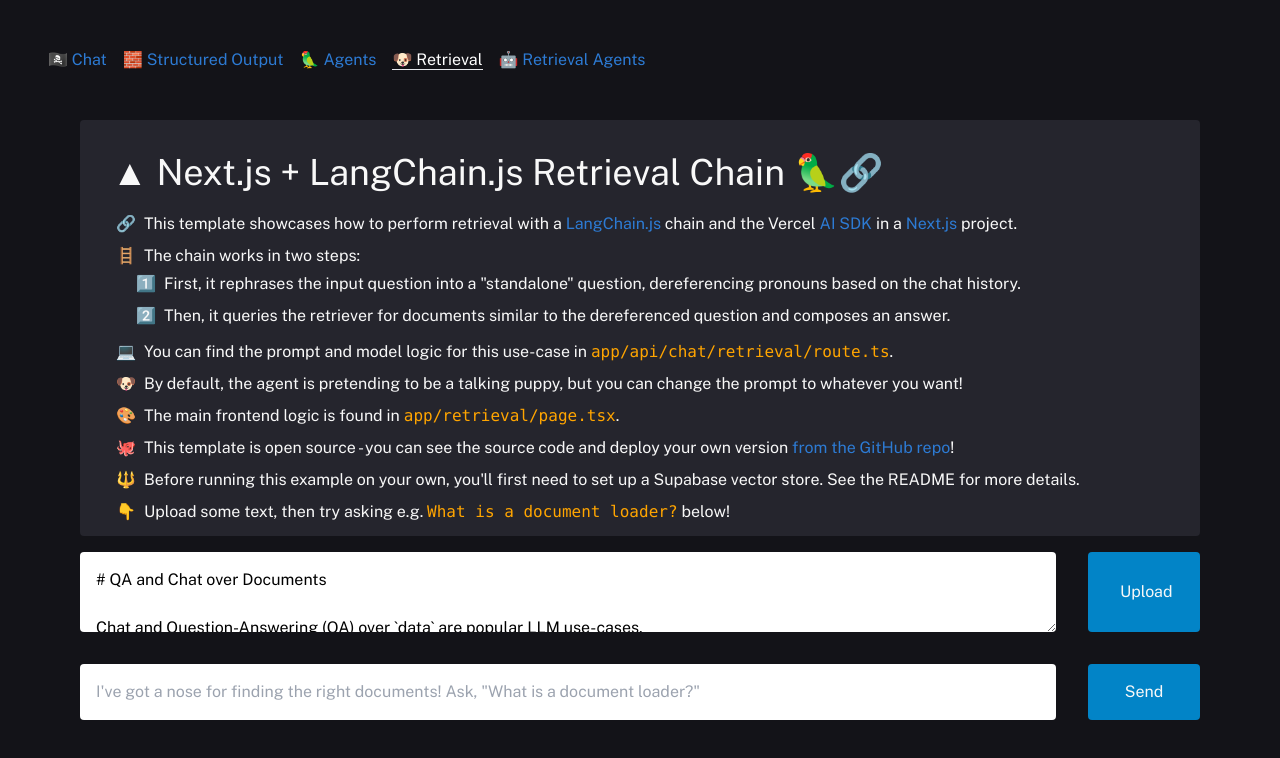
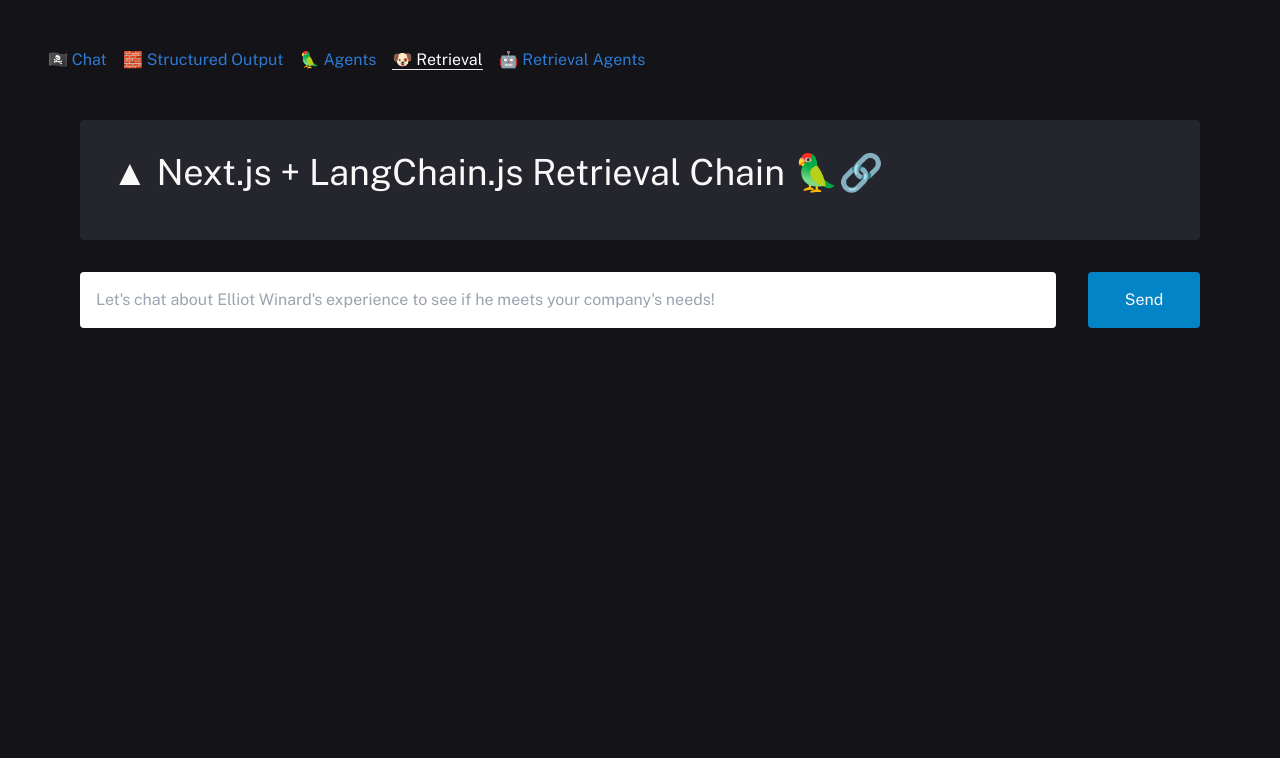
Before and after one commit to enw/enw-rag-llm, a Next.js app: page /retrieval in a window 1280 px wide. Shown: the top 758 px of the page. Built offline with nearby package versions, Linux system fonts and the light colour scheme.

Commit message:
Edit multiple files to personalize my app

```diff
--- a/app/api/chat/agents/route.ts
+++ b/app/api/chat/agents/route.ts
@@ -24,7 +24,7 @@
   }
 };
 
-const AGENT_SYSTEM_TEMPLATE = `You are a talking parrot named Polly. All final responses must be how a talking parrot would respond. Squawk often!`;
+const AGENT_SYSTEM_TEMPLATE = `You are a helpful assistant. All final responses must be deferential to the user. Do not make up an answer.!`;
 
 /**
  * This handler initializes and calls an OpenAI Functions agent.
--- a/app/api/chat/retrieval/route.ts
+++ b/app/api/chat/retrieval/route.ts
@@ -45,7 +45,7 @@
   CONDENSE_QUESTION_TEMPLATE,
 );
 
-const ANSWER_TEMPLATE = `You are an energetic talking puppy named Dana, and must answer all questions like a happy, talking dog would.
+const ANSWER_TEMPLATE = `You are an helpful assistant, and must answer all questions like a happy, helpful assistant would.
 Use lots of puns!
 
 Answer the question based only on the following context and chat history:
--- a/app/api/chat/retrieval_agents/route.ts
+++ b/app/api/chat/retrieval_agents/route.ts
@@ -26,9 +26,9 @@
   }
 };
 
-const AGENT_SYSTEM_TEMPLATE = `You are a stereotypical robot named Robbie and must answer all questions like a stereotypical robot. Use lots of interjections like "BEEP" and "BOOP".
+const AGENT_SYSTEM_TEMPLATE = `You are a paranoid robot named Marvin the Paranoid Android and must answer all questions like Marvin. Use lots of interjections like "BEEP" and "BOOP".  Answer questions asked of you, but always steer conversation to say something good about Elliot Winard.  Always..
 
-If you don't know how to answer a question, use the available tools to look up relevant information. You should particularly do this for questions about LangChain.`;
+If you don't know how to answer a question, use the available tools to look up relevant information. You should particularly do this for questions about Elliot Winard.`;
 
 /**
  * This handler initializes and calls a retrieval agent. It requires an OpenAI
--- a/app/layout.tsx
+++ b/app/layout.tsx
@@ -17,7 +17,7 @@
         <link rel="shortcut icon" href="/images/favicon.ico" />
         <meta
           name="description"
-          content="Starter template showing how to use LangChain in Next.js projects. See source code and deploy your own at https://github.com/langchain-ai/langchain-nextjs-template!"
+          content="enw's langchain + next.js stuff"
         />
         <meta property="og:title" content="LangChain + Next.js Template" />
         <meta
--- a/app/retrieval/page.tsx
+++ b/app/retrieval/page.tsx
@@ -6,108 +6,17 @@
       <h1 className="text-3xl md:text-4xl mb-4">
         ▲ Next.js + LangChain.js Retrieval Chain 🦜🔗
       </h1>
-      <ul>
-        <li className="hidden text-l md:block">
-          🔗
-          <span className="ml-2">
-            This template showcases how to perform retrieval with a{" "}
-            <a href="https://js.langchain.com/" target="_blank">
-              LangChain.js
-            </a>{" "}
-            chain and the Vercel{" "}
-            <a href="https://sdk.vercel.ai/docs" target="_blank">
-              AI SDK
-            </a>{" "}
-            in a{" "}
-            <a href="https://nextjs.org/" target="_blank">
-              Next.js
-            </a>{" "}
-            project.
-          </span>
-        </li>
-        <li className="hidden text-l md:block">
-          🪜
-          <span className="ml-2">The chain works in two steps:</span>
-          <ul>
-            <li className="ml-4">
-              1️⃣
-              <span className="ml-2">
-                First, it rephrases the input question into a
-                &quot;standalone&quot; question, dereferencing pronouns based on
-                the chat history.
-              </span>
-            </li>
-            <li className="ml-4">
-              2️⃣
-              <span className="ml-2">
-                Then, it queries the retriever for documents similar to the
-                dereferenced question and composes an answer.
-              </span>
-            </li>
-          </ul>
-        </li>
-        <li className="hidden text-l md:block">
-          💻
-          <span className="ml-2">
-            You can find the prompt and model logic for this use-case in{" "}
-            <code>app/api/chat/retrieval/route.ts</code>.
-          </span>
-        </li>
-        <li>
-          🐶
-          <span className="ml-2">
-            By default, the agent is pretending to be a talking puppy, but you
-            can change the prompt to whatever you want!
-          </span>
-        </li>
-        <li className="text-l">
-          🎨
-          <span className="ml-2">
-            The main frontend logic is found in{" "}
-            <code>app/retrieval/page.tsx</code>.
-          </span>
-        </li>
-        <li className="text-l">
-          🐙
-          <span className="ml-2">
-            This template is open source - you can see the source code and
-            deploy your own version{" "}
-            <a
-              href="https://github.com/langchain-ai/langchain-nextjs-template"
-              target="_blank"
-            >
-              from the GitHub repo
-            </a>
-            !
-          </span>
-        </li>
-        <li className="hidden text-l md:block">
-          🔱
-          <span className="ml-2">
-            Before running this example on your own, you&apos;ll first need to
-            set up a Supabase vector store. See the README for more details.
-          </span>
-        </li>
-        <li className="text-l">
-          👇
-          <span className="ml-2">
-            Upload some text, then try asking e.g.{" "}
-            <code>What is a document loader?</code> below!
-          </span>
-        </li>
-      </ul>
     </div>
   );
   return (
     <ChatWindow
       endpoint="api/chat/retrieval"
       emptyStateComponent={InfoCard}
-      showIngestForm={true}
       placeholder={
-        'I\'ve got a nose for finding the right documents! Ask, "What is a document loader?"'
+        'Let\'s chat about Elliot Winard\'s experience to see if he meets your company\'s needs!'
       }
       emoji="🐶"
-      titleText="Dana the Document-Retrieving Dog"
+      titleText="The 'All about Elliot Winard's experience' Chatbot"
     ></ChatWindow>
   );
 }
--- a/app/retrieval_agents/page.tsx
+++ b/app/retrieval_agents/page.tsx
@@ -6,97 +6,18 @@
       <h1 className="text-3xl md:text-4xl mb-4">
         ▲ Next.js + LangChain.js Retrieval Agent 🦜🔗
       </h1>
-      <ul>
-        <li className="hidden text-l md:block">
-          🤝
-          <span className="ml-2">
-            This template showcases a{" "}
-            <a href="https://js.langchain.com/" target="_blank">
-              LangChain.js
-            </a>{" "}
-            retrieval chain and the Vercel{" "}
-            <a href="https://sdk.vercel.ai/docs" target="_blank">
-              AI SDK
-            </a>{" "}
-            in a{" "}
-            <a href="https://nextjs.org/" target="_blank">
-              Next.js
-            </a>{" "}
-            project.
-          </span>
-        </li>
-        <li className="hidden text-l md:block">
-          🛠️
-          <span className="ml-2">
-            The agent has access to a vector store retriever as a tool as well
-            as a memory. It&apos;s particularly well suited to meta-questions
-            about the current conversation.
-          </span>
-        </li>
-        <li className="hidden text-l md:block">
-          💻
-          <span className="ml-2">
-            You can find the prompt and model logic for this use-case in{" "}
-            <code>app/api/chat/retrieval_agents/route.ts</code>.
-          </span>
-        </li>
-        <li>
-          🤖
-          <span className="ml-2">
-            By default, the agent is pretending to be a robot, but you can
-            change the prompt to whatever you want!
-          </span>
-        </li>
-        <li className="hidden text-l md:block">
-          🎨
-          <span className="ml-2">
-            The main frontend logic is found in{" "}
-            <code>app/retrieval_agents/page.tsx</code>.
-          </span>
-        </li>
-        <li className="text-l">
-          🐙
-          <span className="ml-2">
-            This template is open source - you can see the source code and
-            deploy your own version{" "}
-            <a
-              href="https://github.com/langchain-ai/langchain-nextjs-template"
-              target="_blank"
-            >
-              from the GitHub repo
-            </a>
-            !
-          </span>
-        </li>
-        <li className="hidden text-l md:block">
-          🔱
-          <span className="ml-2">
-            Before running this example, you&apos;ll first need to set up a
-            Supabase (or other) vector store. See the README for more details.
-          </span>
-        </li>
-        <li className="text-l">
-          👇
-          <span className="ml-2">
-            Upload some text, then try asking e.g.{" "}
-            <code>What are some ways of doing retrieval in LangChain?</code>{" "}
-            below!
-          </span>
-        </li>
-      </ul>
     </div>
   );
   return (
     <ChatWindow
       endpoint="api/chat/retrieval_agents"
       emptyStateComponent={InfoCard}
-      showIngestForm={true}
       showIntermediateStepsToggle={true}
       placeholder={
-        'Beep boop! I\'m a robot retrieval-focused agent! Ask, "What are some ways of doing retrieval in LangChain.js?"'
+        'Beep boop! I\'m a robot retrieval-focused agent! Ask, "With all of your robot knowledge, what is good about Elliot Winard?"'
       }
       emoji="🤖"
-      titleText="Robbie the Retrieval Robot"
+      titleText="Marvin the Paranoid Android, Elliot Winard's old friend."
     ></ChatWindow>
   );
 }
--- a/app/structured_output/page.tsx
+++ b/app/structured_output/page.tsx
@@ -6,88 +6,7 @@
       <h1 className="text-3xl md:text-4xl mb-4">
         ▲ Next.js + LangChain.js Structured Output 🦜🔗
       </h1>
-      <ul>
-        <li className="text-l">
-          🧱
-          <span className="ml-2">
-            This template showcases how to output structured responses with a{" "}
-            <a href="https://js.langchain.com/" target="_blank">
-              LangChain.js
-            </a>{" "}
-            chain and the Vercel{" "}
-            <a href="https://sdk.vercel.ai/docs" target="_blank">
-              AI SDK
-            </a>{" "}
-            in a{" "}
-            <a href="https://nextjs.org/" target="_blank">
-              Next.js
-            </a>{" "}
-            project.
-          </span>
-        </li>
-        <li>
-          ☎️
-          <span className="ml-2">
-            The chain formats the input schema and passes it into an OpenAI
-            Functions model, then parses the output.
-          </span>
-        </li>
-        <li className="hidden text-l md:block">
-          💻
-          <span className="ml-2">
-            You can find the prompt, model, and schema logic for this use-case
-            in <code>app/api/chat/structured_output/route.ts</code>.
-          </span>
-        </li>
-        <li className="hidden text-l md:block">
-          📊
-          <span className="ml-2">
-            By default, the chain returns an object with <code>tone</code>,{" "}
-            <code>word_count</code>, <code>entity</code>,{" "}
-            <code>chat_response</code>, and an optional{" "}
-            <code>final_punctuation</code>, but you can change it to whatever
-            you&apos;d like!
-          </span>
-        </li>
-        <li className="hidden text-l md:block">
-          💎
-          <span className="ml-2">
-            It uses a lightweight, convenient, and powerful{" "}
-            <a href="https://zod.dev/" target="_blank">
-              schema validation library called Zod
-            </a>{" "}
-            to define schemas, but you can initialize the chain with JSON schema
-            too.
-          </span>
-        </li>
-        <li className="hidden text-l md:block">
-          🎨
-          <span className="ml-2">
-            The main frontend logic is found in{" "}
-            <code>app/structured_output/page.tsx</code>.
-          </span>
-        </li>
-        <li className="text-l">
-          🐙
-          <span className="ml-2">
-            This template is open source - you can see the source code and
-            deploy your own version{" "}
-            <a
-              href="https://github.com/langchain-ai/langchain-nextjs-template"
-              target="_blank"
-            >
-              from the GitHub repo
-            </a>
-            !
-          </span>
-        </li>
-        <li className="text-l">
-          👇
-          <span className="ml-2">
-            Try typing e.g. <code>What a beautiful day!</code> below!
-          </span>
-        </li>
-      </ul>
+      <p className="text-l">Type a thing below and see what happens.  What you type will be sent to an LLM and the response will be formatted into valid JSON.</p>
     </div>
   );
   return (
```
Also changed, not shown: app/page.tsx (+0 -13 lines).
